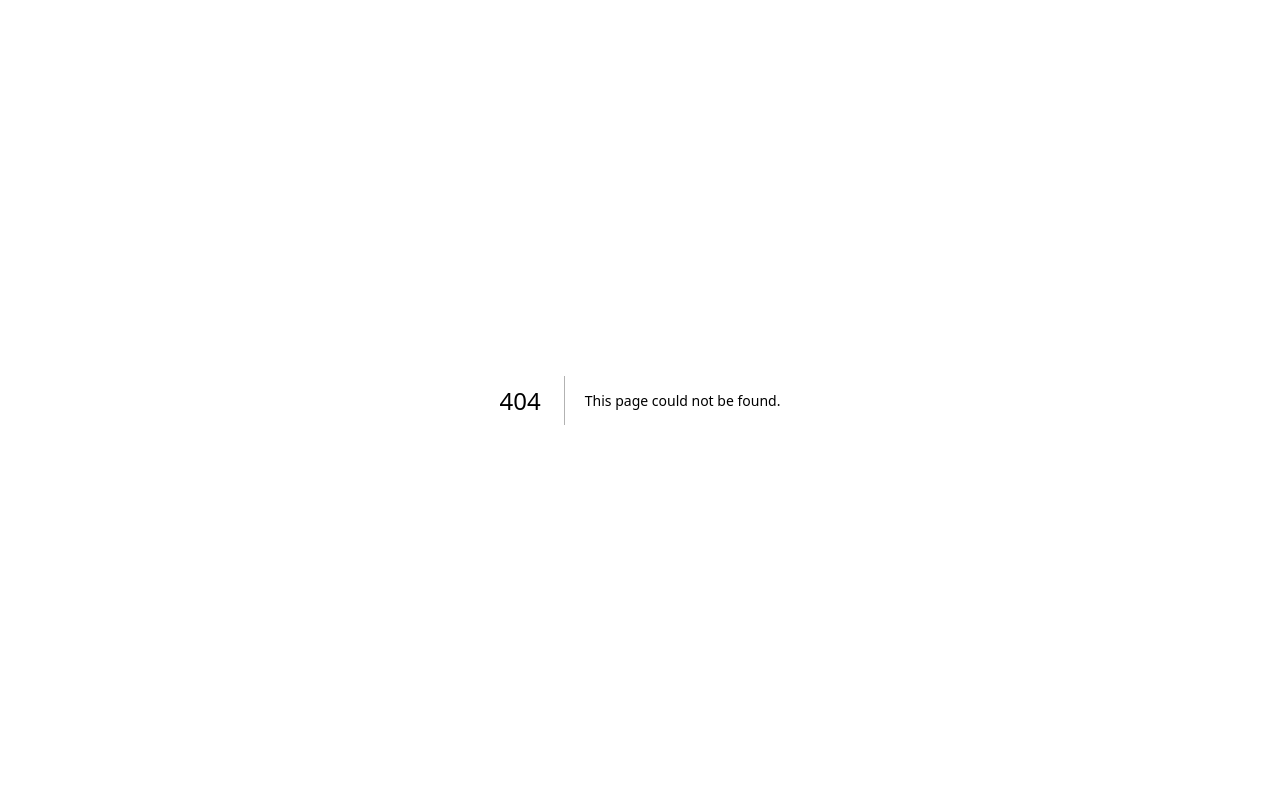
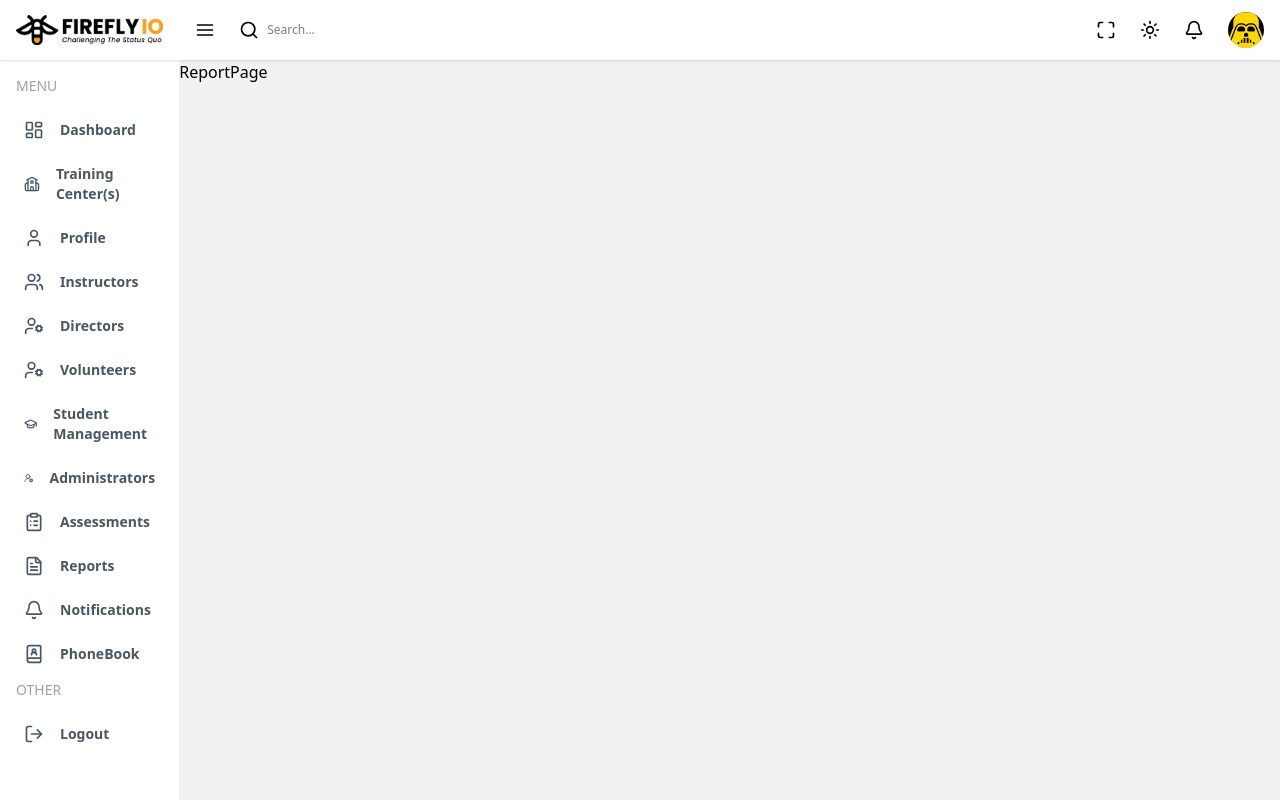
Before and after one commit to aNasiusA/firefly-dashboard, a Next.js app: page /admin/reports in a window 1280 px wide. Before the commit this address had no page. Built offline with nearby package versions, Linux system fonts and the light colour scheme.

Commit message:
Polish UI

```diff
--- /dev/null
+++ b/src/app/(dashboard)/admin/reports/page.tsx
@@ -0,0 +1,5 @@
+const ReportPage = () => {
+  return <div className="">ReportPage</div>;
+};
+
+export default ReportPage;
--- a/src/app/(dashboard)/layout.tsx
+++ b/src/app/(dashboard)/layout.tsx
@@ -53,7 +53,7 @@ export default function DashboardLayout({
       {/* LEFT CONTENT */}
       <main className="w-[86%] md:w-[92%] lg:w-[84%] xl:w-[86%] bg-fireflyGray">
         <NavBar />
-        {/* {children} */}
+        {children}
       </main>
     </div>
   );
--- a/src/app/layout.tsx
+++ b/src/app/layout.tsx
@@ -16,8 +16,8 @@ export const metadata: Metadata = {
   title: "Firefly IO Dashboard",
   description: "Dashboard for Firefly IO",
   icons: {
-    icon: "/favicon.png",
-    shortcut: "/favicon.png",
+    icon: "/images/favicon.png",
+    shortcut: "/images/favicon.png",
   },
 };
 
--- a/src/app/page.tsx
+++ b/src/app/page.tsx
@@ -1,4 +1,3 @@
-import Image from "next/image";
 
 export default function Home() {
   return <div></div>;
--- a/src/components/NavBar.tsx
+++ b/src/components/NavBar.tsx
@@ -15,9 +15,9 @@ const Navbar = () => {
       {/* SEARCH BAR */}
 
       <div className="gap-4 flex items-center justify-between">
-        <AlignJustify size={20} />
+        <AlignJustify size={20} className="hover:cursor-pointer hover:text-fireflyOrange"/>
         <div className="hidden md:flex items-center text-xs px-2">
-          <Search size={20} />
+          <Search size={20} className="hover:cursor-pointer hover:text-fireflyOrange"/>
           <input
             type="text"
             placeholder="Search..."
@@ -29,15 +29,15 @@ const Navbar = () => {
       {/* ICONS AND USER */}
       <div className="flex items-center gap-6 justify-end w-full">
         <Minimize size={20} className="hidden" />
-        <Maximize size={20} />
-        <Sun size={20} />
-        <Bell size={20} />
+        <Maximize size={20} className="hover:cursor-pointer hover:text-fireflyOrange"/>
+        <Sun size={20} className="hover:cursor-pointer hover:text-fireflyOrange"/>
+        <Bell size={20} className="hover:cursor-pointer hover:text-fireflyOrange"/>
         <Image
           src="/images/dan.png"
           alt=""
           width={36}
           height={36}
-          className="rounded-full"
+          className="rounded-full hover:cursor-pointer"
         />
       </div>
     </div>
--- a/src/lib/data.ts
+++ b/src/lib/data.ts
@@ -1 +1 @@
-export let role = "admin";
+export const role = "admin";
```
